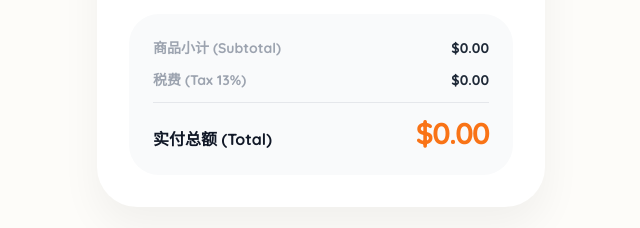
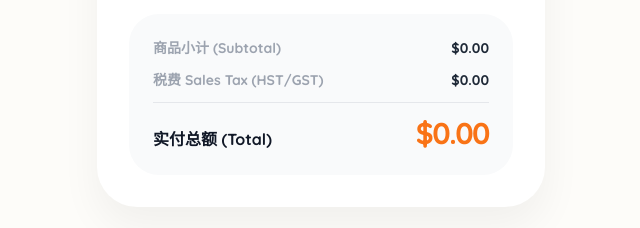
Before and after one commit to dogmeyummy-prog/dogme-shop, a website: page pay.html in a window 1280 px wide. Shown: the part 257-485 px from the top of the page, 319-959 px from the left. Drawn offline with nearby package versions, Linux system fonts and the light colour scheme.

Commit message:
pay.html

```diff
--- a/pay.html
+++ b/pay.html
@@ -35,7 +35,7 @@
                     <span id="subtotal-price" class="font-black text-gray-800">$0.00</span>
                 </div>
                 <div class="flex justify-between text-sm">
-                    <span class="font-bold text-gray-400">税费 (Tax 13%)</span>
+                    <span class="font-bold text-gray-400">税费 Sales Tax (HST/GST)</span>
                     <span id="tax-price" class="font-black text-gray-800">$0.00</span>
                 </div>
                 <div class="h-[1px] bg-gray-200 my-2"></div>
```
